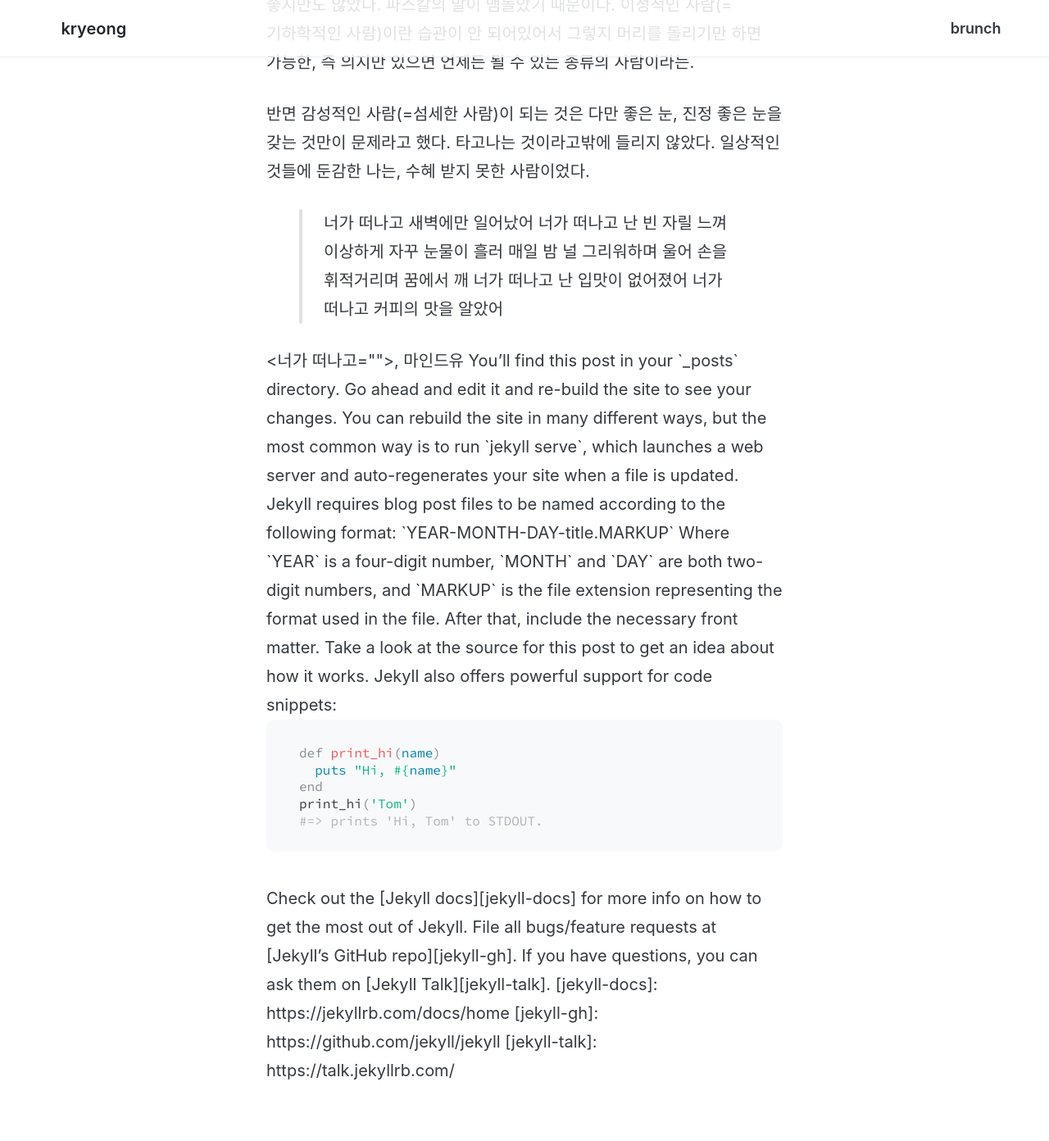
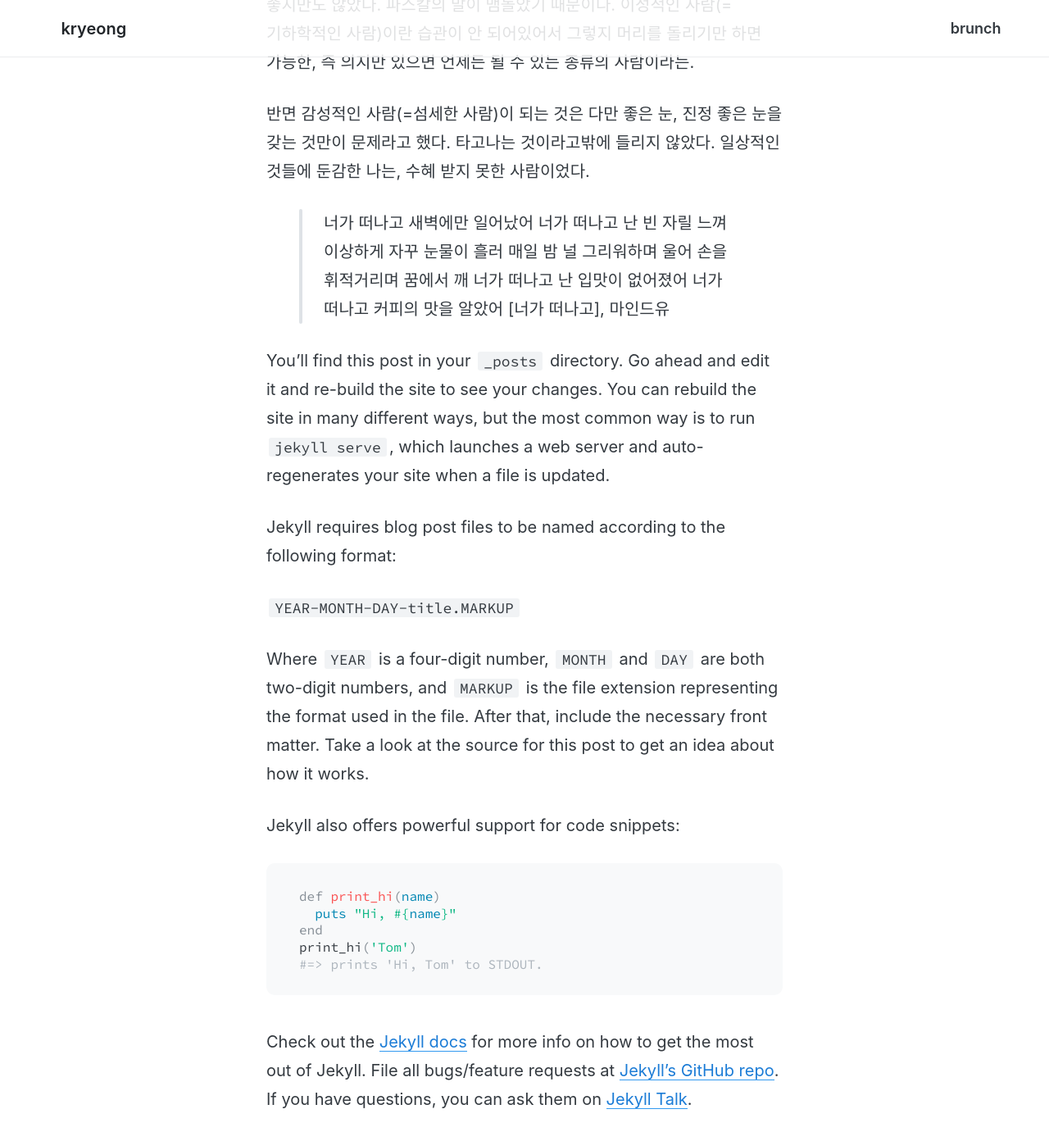
Before and after one commit to uxwriter-kr/uxwriter-kr.github.io, a Jekyll site: the page built from _posts/2021-05-04-welcome-to-jekyll.markdown, in a window 1280 px wide and 1400 px high, scrolled down 1294 px. Shown: the top 1392 px of the window at 82% size. Built offline with Jekyll 4.4.1, drawn with Linux system fonts in a browser that asks for light colours; nearby versions of some CDN libraries; some web fonts are replaced; some of the changed lines change nothing that is shown.

Commit message:
Update 2021-05-04-welcome-to-jekyll.markdown

```diff
--- a/_posts/2021-05-04-welcome-to-jekyll.markdown
+++ b/_posts/2021-05-04-welcome-to-jekyll.markdown
@@ -29,7 +29,7 @@ publish: true
 손을 휘적거리며 꿈에서 깨
 너가 떠나고 난 입맛이 없어졌어
 너가 떠나고 커피의 맛을 알았어
-<너가 떠나고>, 마인드유
+[너가 떠나고], 마인드유
 
 
 You’ll find this post in your `_posts` directory. Go ahead and edit it and re-build the site to see your changes. You can rebuild the site in many different ways, but the most common way is to run `jekyll serve`, which launches a web server and auto-regenerates your site when a file is updated.
```
